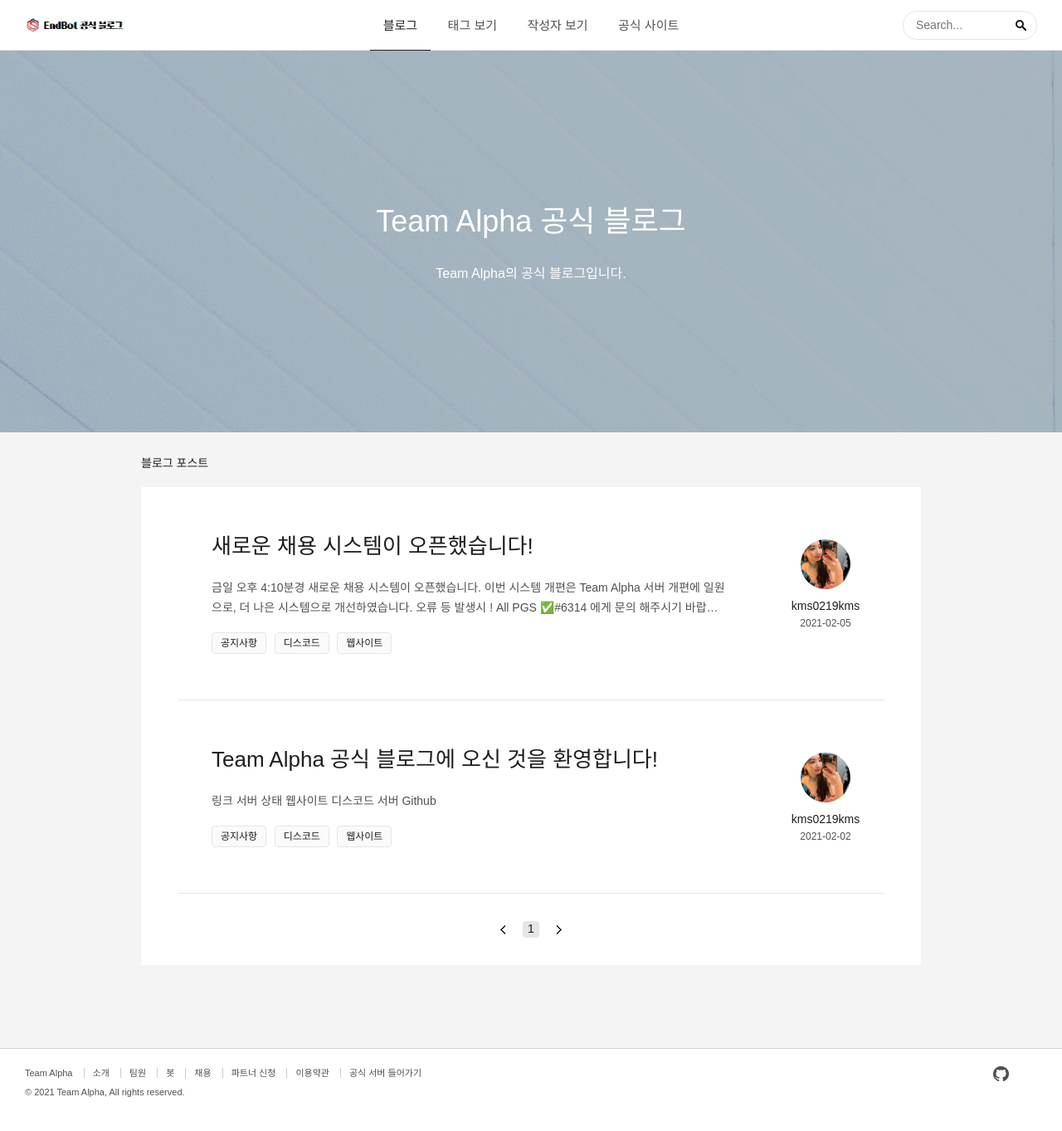
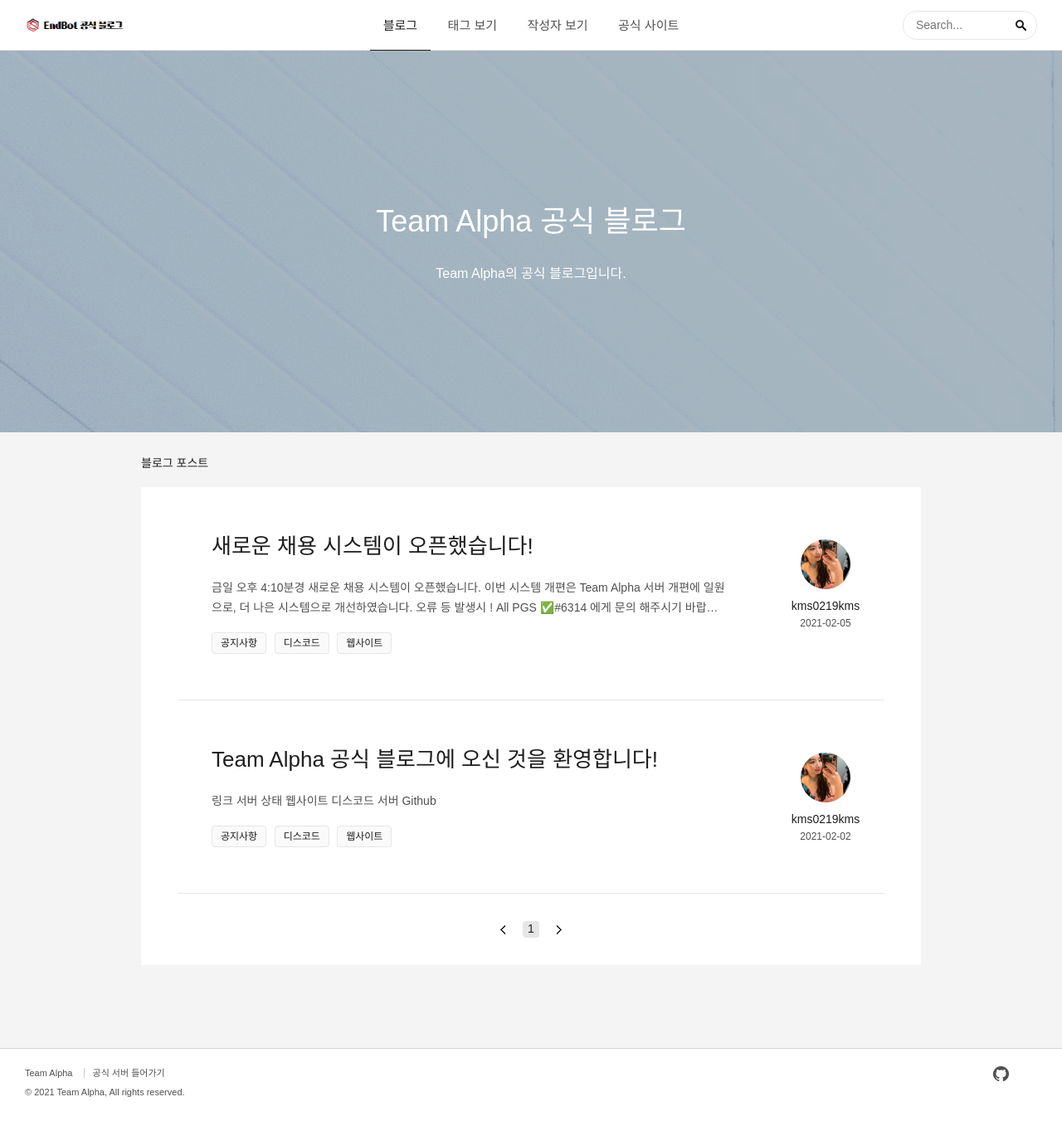
Before and after one commit to team-alpha-kr/Blog, a Jekyll site: the page built from index.html, in a window 1280 px wide. Shown: the whole page at 83% size. Built offline with Jekyll 4.4.1, drawn with Linux system fonts in a browser that asks for light colours; some web fonts are replaced; the list of posts is cut into pages by our own code.

Commit message:
Update footer.html

```diff
--- a/_includes/footer.html
+++ b/_includes/footer.html
@@ -17,12 +17,6 @@
     </ul>
     <ul id="footer-menu">
         <li><a href="https://alphakr.xyz">Team Alpha</a></li>
-        <li><a href="https://alphakr.xyz/about">소개</a></li>
-        <li><a href="https://alphakr.xyz/members">팀원</a></li>
-        <li><a href="https://alphakr.xyz/bots">봇</a></li>
-        <li><a href=https://alphakr.xyz/team/join">채용</a></li>
-        <li><a href="https://alphakr.xyz/partner">파트너 신청</a></li>
-        <li><a href="https://alphakr.xyz/term">이용약관</a></li>
         <li><a href="https://alphakr.xyz/discord">공식 서버 들어가기</a></li>
     </ul>
     <p id="copyright">
```
